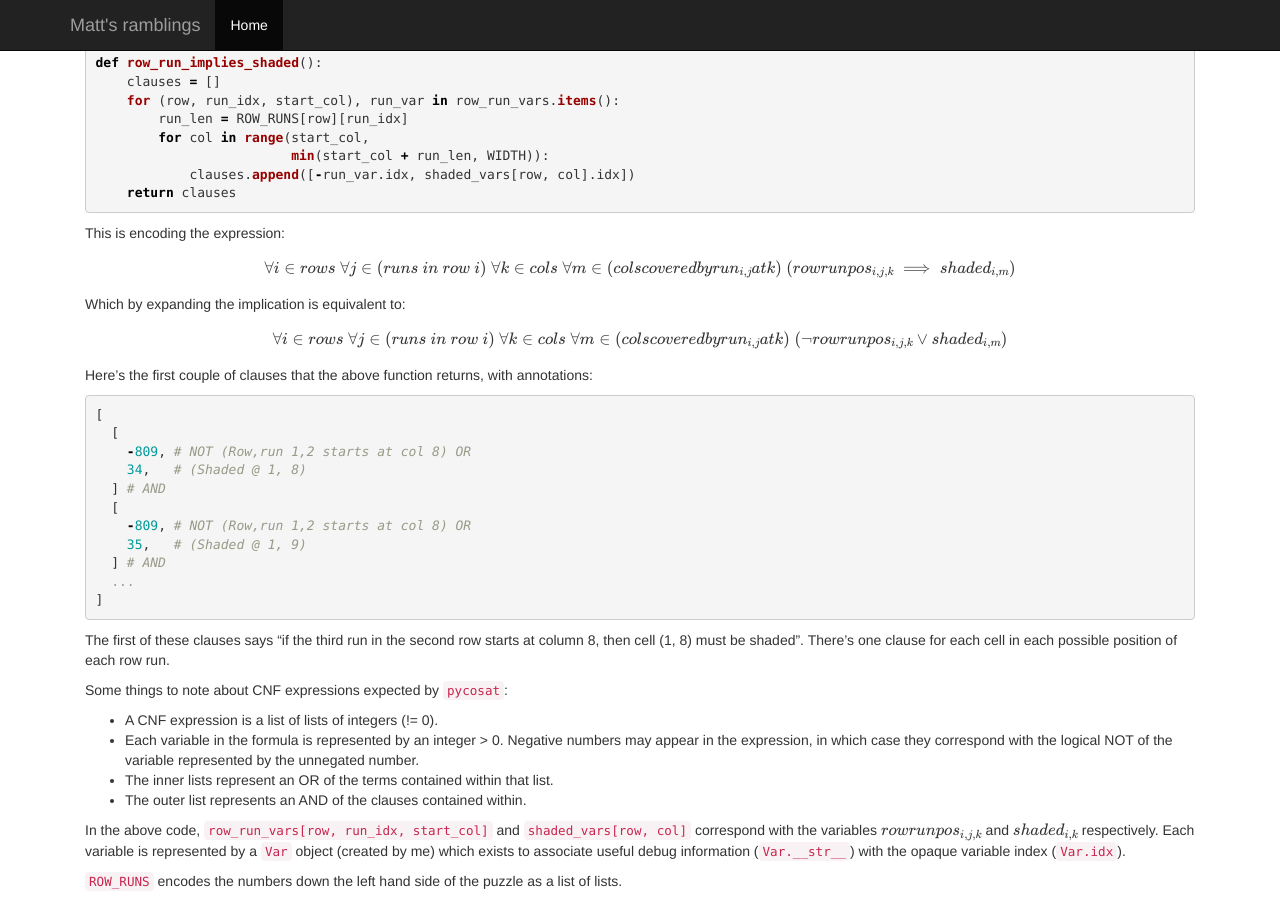
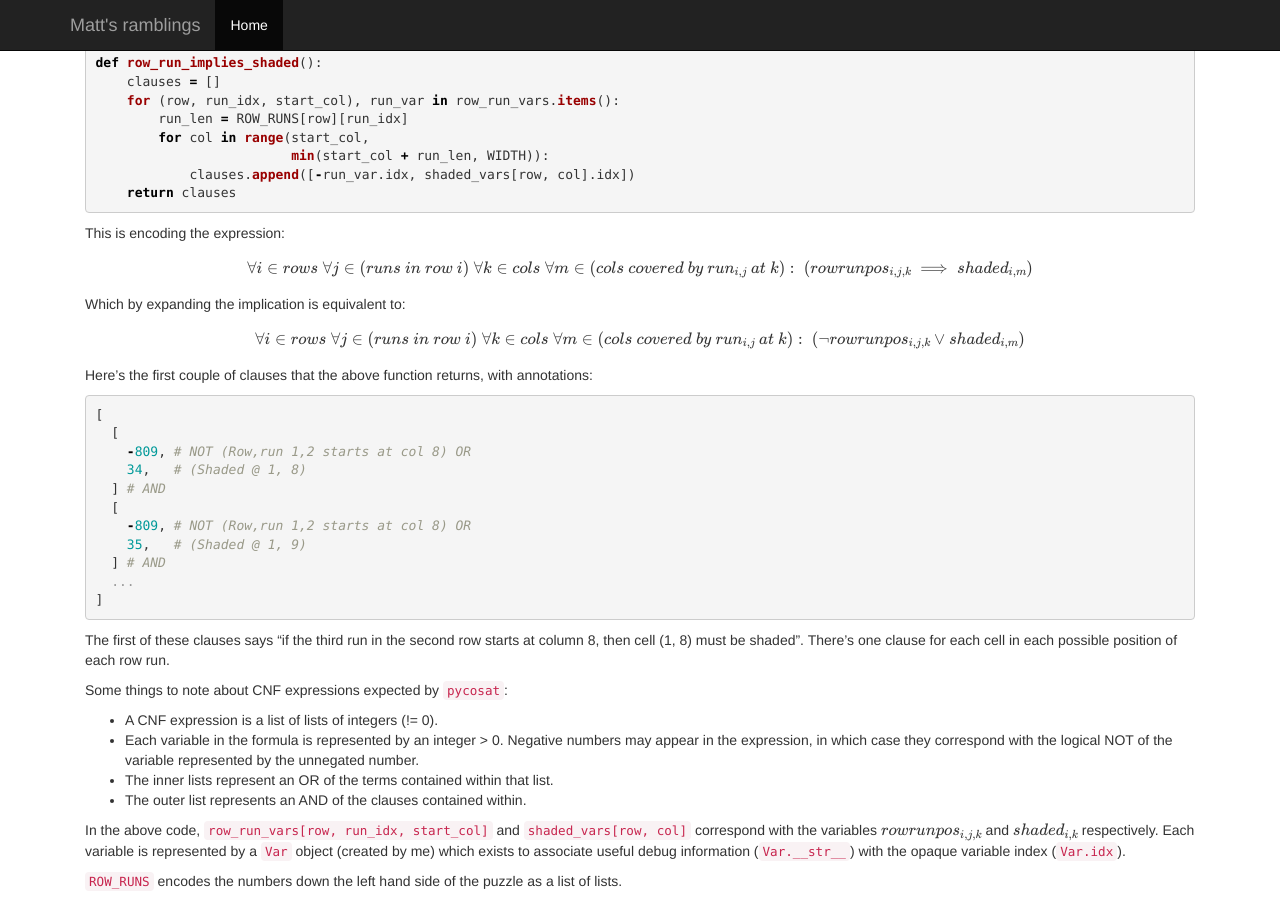
Before and after one commit to matthewearl/matthewearl.github.io, a Jekyll site: the page built from _posts/2015-12-10-gchq-xmas-card.md, in a window 1280 px wide and 900 px high, scrolled down 1967 px. Built offline with Jekyll 4.4.1, drawn with Linux system fonts in a browser that asks for light colours; nearby versions of some CDN libraries; formulas are drawn with MathJax 3.

Commit message:
Fix spaces in the previous commit

```diff
--- a/_posts/2015-12-10-gchq-xmas-card.md
+++ b/_posts/2015-12-10-gchq-xmas-card.md
@@ -159,13 +159,13 @@ def row_run_implies_shaded():
 This is encoding the expression:
 
 $$\forall i \in rows \; \forall j \in (runs\ in\ row\ i) \;
-\forall k \in cols \; \forall m \in (cols covered by run_{i,j} at k) \;
+\forall k \in cols \; \forall m \in (cols\ covered\ by\ run_{i,j}\ at\ k): \;
 (rowrunpos_{i,j,k} \implies shaded_{i,m})$$
 
 Which by expanding the implication is equivalent to:
 
 $$\forall i \in rows \; \forall j \in (runs\ in\ row\ i) \;
-\forall k \in cols \; \forall m \in (cols covered by run_{i,j} at k) \;
+\forall k \in cols \; \forall m \in (cols\ covered\ by\ run_{i,j}\ at\ k): \;
 (\neg rowrunpos_{i,j,k} \vee shaded_{i,m})$$
 
 Here's the first couple of clauses that the above function returns, with
```
